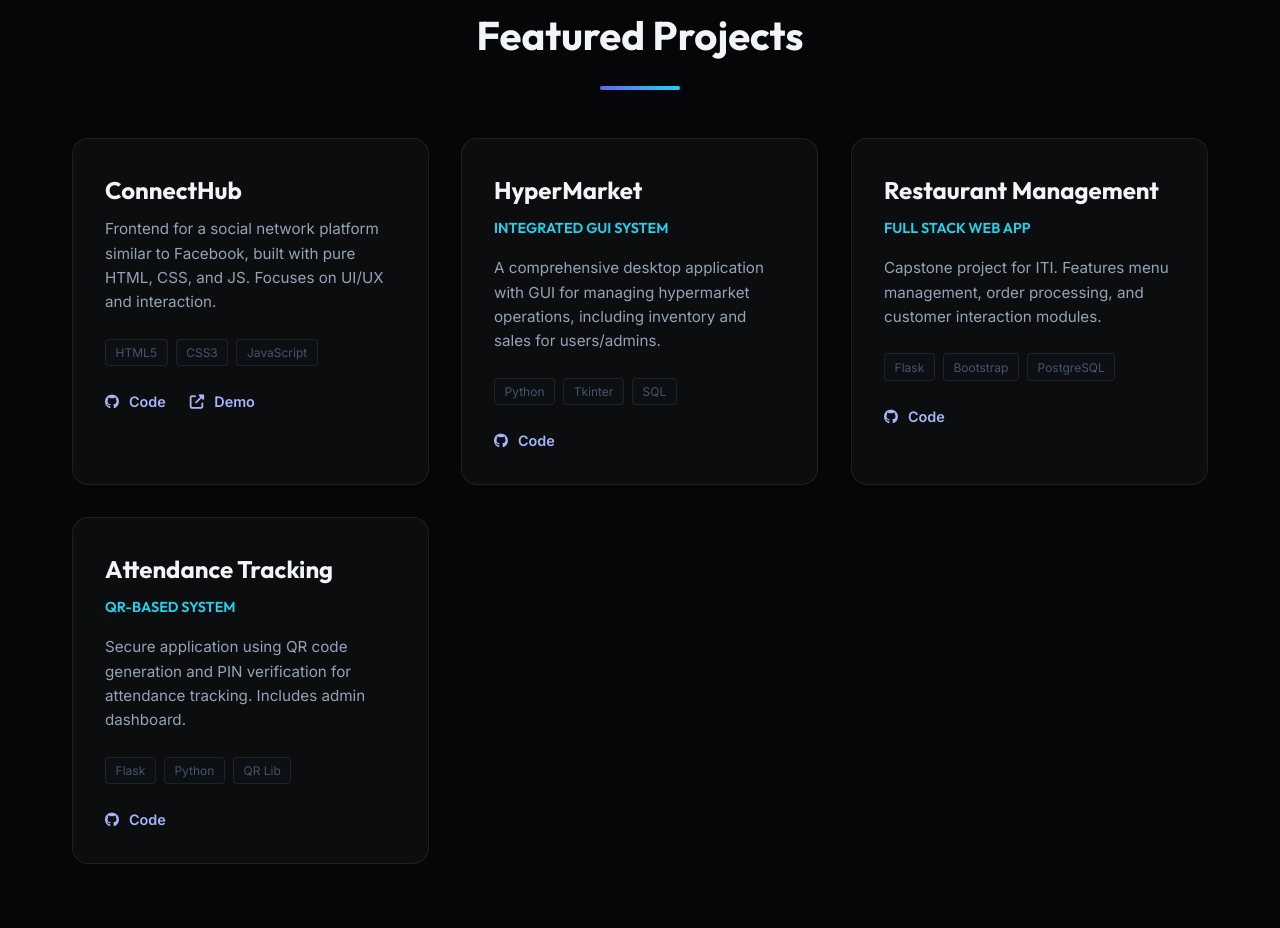
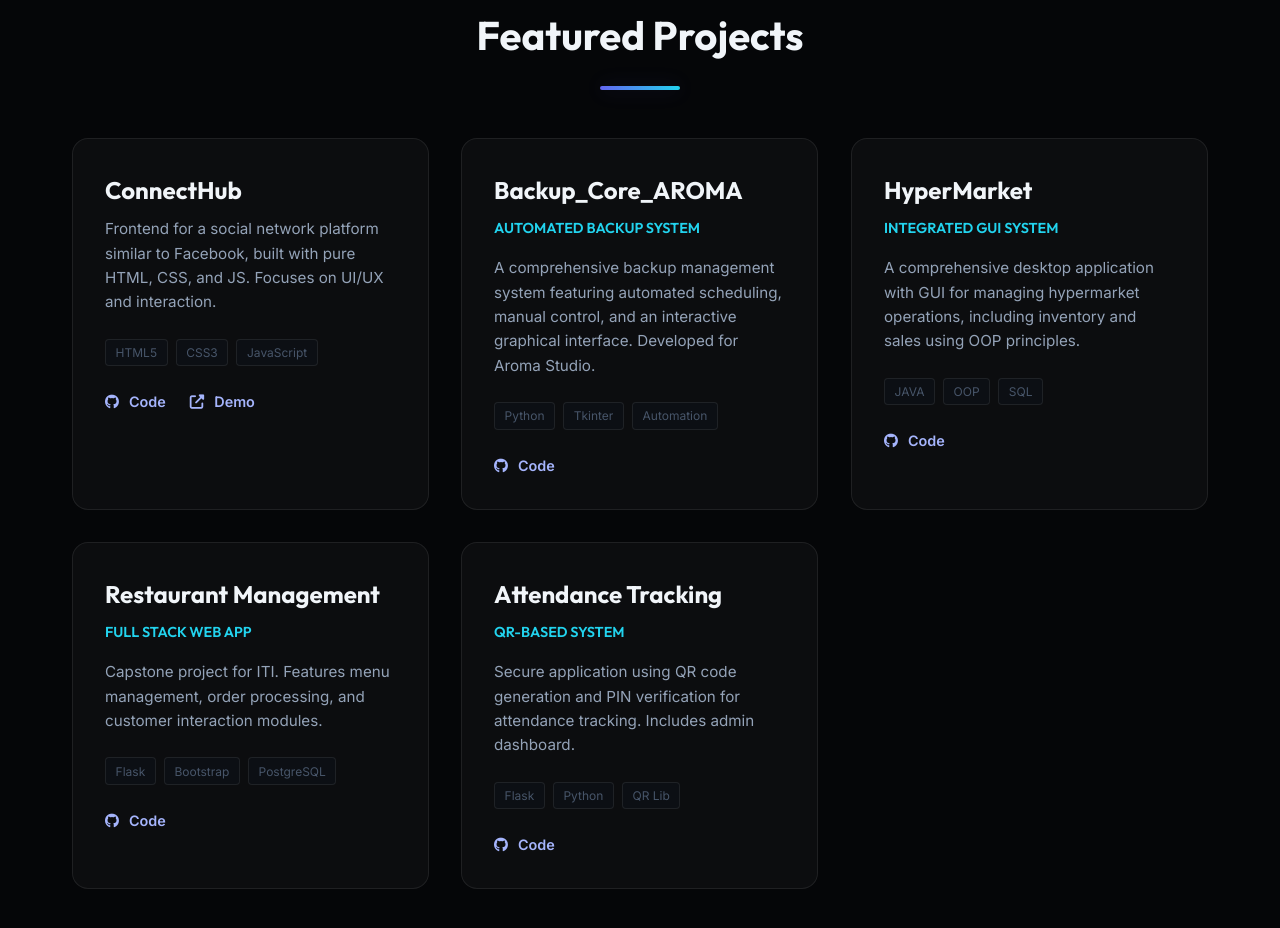
Before and after one commit to seif000000/my_Portfolio, a plain HTML site: page index.html in a window 1280 px wide. Shown: the part 2618-3546 px from the top of the page. Drawn offline with Linux system fonts and the light colour scheme.

Commit message:
update the projects

```diff
--- a/index.html
+++ b/index.html
@@ -185,16 +185,36 @@
                         </div>
                     </div>
 
-                    <!-- Project 2: HyperMarket -->
+                    <!-- Project 2: Aroma Backup System -->
+                    <div class="project-card glass">
+                        <div class="project-info">
+                            <h3 class="project-name">Backup_Core_AROMA</h3>
+                            <h4 class="project-type">Automated Backup System</h4>
+                            <p class="project-desc">A comprehensive backup management system featuring automated
+                                scheduling, manual control, and an interactive graphical interface. Developed for Aroma
+                                Studio.</p>
+                            <div class="project-tags">
+                                <span>Python</span>
+                                <span>Tkinter</span>
+                                <span>Automation</span>
+                            </div>
+                            <div class="project-links">
+                                <a href="https://github.com/seif000000/Backup_Core_AROMA.git" target="_blank"><i
+                                        class="fab fa-github"></i> Code</a>
+                            </div>
+                        </div>
+                    </div>
+
+                    <!-- Project 3: HyperMarket -->
                     <div class="project-card glass">
                         <div class="project-info">
                             <h3 class="project-name">HyperMarket</h3>
                             <h4 class="project-type">Integrated GUI System</h4>
                             <p class="project-desc">A comprehensive desktop application with GUI for managing
-                                hypermarket operations, including inventory and sales for users/admins.</p>
+                                hypermarket operations, including inventory and sales using OOP principles.</p>
                             <div class="project-tags">
-                                <span>Python</span>
-                                <span>Tkinter</span>
+                                <span>JAVA</span>
+                                <span>OOP</span>
                                 <span>SQL</span>
                             </div>
                             <div class="project-links">
@@ -204,7 +224,7 @@
                         </div>
                     </div>
 
-                    <!-- Project 3: Restaurant Management -->
+                    <!-- Project 4: Restaurant Management -->
                     <div class="project-card glass">
                         <div class="project-info">
                             <h3 class="project-name">Restaurant Management</h3>
@@ -223,7 +243,7 @@
                         </div>
                     </div>
 
-                    <!-- Project 4: Attendance Tracking -->
+                    <!-- Project 5: Attendance Tracking -->
                     <div class="project-card glass">
                         <div class="project-info">
                             <h3 class="project-name">Attendance Tracking</h3>
```
Also changed, not shown: 1 other file.
